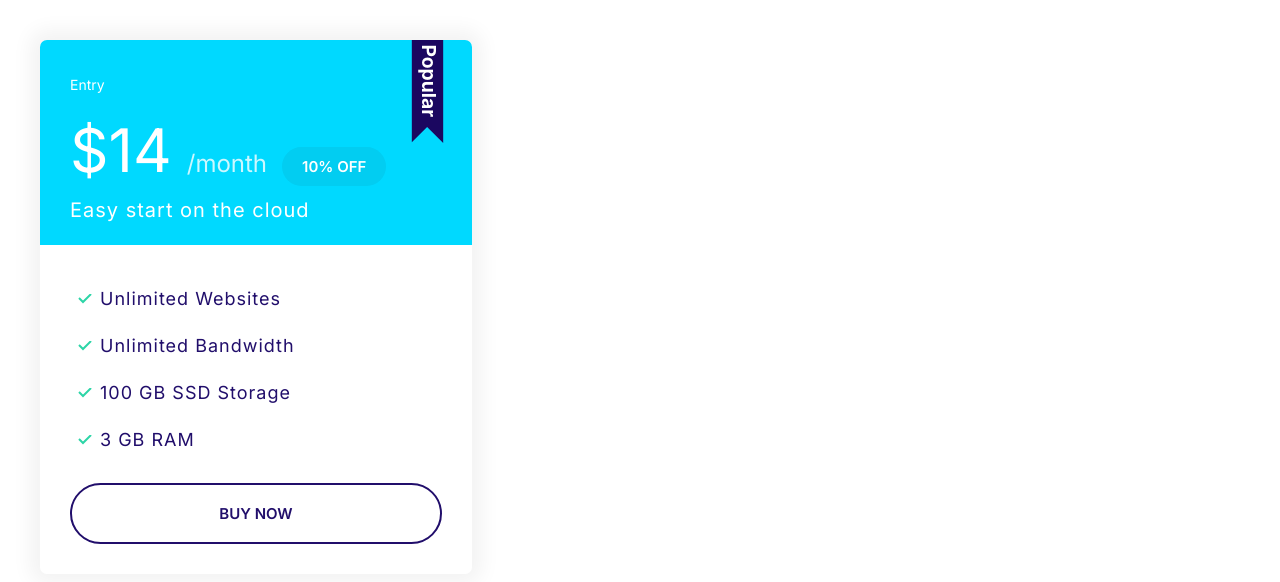
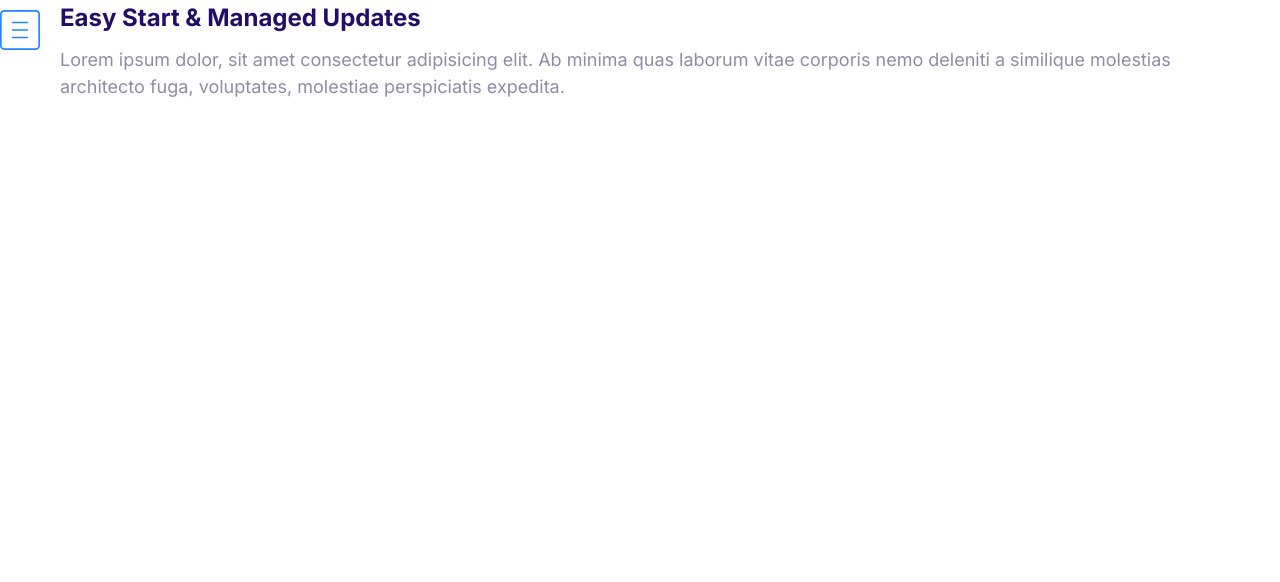
Before and after one commit to Elahirad/NYXify, a plain HTML site: page index.html in a window 1280 px wide. Drawn offline with Linux system fonts and the light colour scheme.

Commit message:
Adding media styles.

```diff
--- a/css/style.css
+++ b/css/style.css
@@ -336,3 +336,19 @@ a {
     font-size: 1.7rem;
   }
 }
+
+/* Medias */
+
+.media {
+  display: flex;
+}
+
+.media__title {
+  margin-top: 0;
+}
+.media__body {
+  margin: 0 2rem;
+}
+.media__image {
+  margin-top: 1rem;
+}
--- a/index.html
+++ b/index.html
@@ -15,26 +15,19 @@
     <link rel="stylesheet" href="css/style.css" />
   </head>
   <body>
-    <div style="width: 40%; padding: 4rem">
-      <div class="plan plan--popular">
-        <div class="card card--secondary">
-          <header class="card__header">
-            <h3 class="plan__title">Entry</h3>
-            <span class="plan__price">$14</span>
-            <span class="plan__cycle">/month</span>
-            <span class="badge badge--secondary bad--small">10% OFF</span>
-            <span class="plan__description">Easy start on the cloud</span>
-          </header>
-          <div class="card__body">
-            <ul class="list list--tick">
-              <li class="list__item">Unlimited Websites</li>
-              <li class="list__item">Unlimited Bandwidth</li>
-              <li class="list__item">100 GB SSD Storage</li>
-              <li class="list__item">3 GB RAM</li>
-            </ul>
-            <button class="btn btn--block btn--outline">buy now</button>
-          </div>
-        </div>
+    <div class="media">
+      <div class="media__image">
+        <svg class="icon icon--primary">
+          <use xlink:href="images/sprite.svg#menu"></use>
+        </svg>
+      </div>
+      <div class="media__body">
+        <h3 class="media__title">Easy Start & Managed Updates</h3>
+        <p>
+          Lorem ipsum dolor, sit amet consectetur adipisicing elit. Ab minima
+          quas laborum vitae corporis nemo deleniti a similique molestias
+          architecto fuga, voluptates, molestiae perspiciatis expedita.
+        </p>
       </div>
     </div>
   </body>
```
Also changed, not shown: component/medias.html (added, +15 -0 lines).
